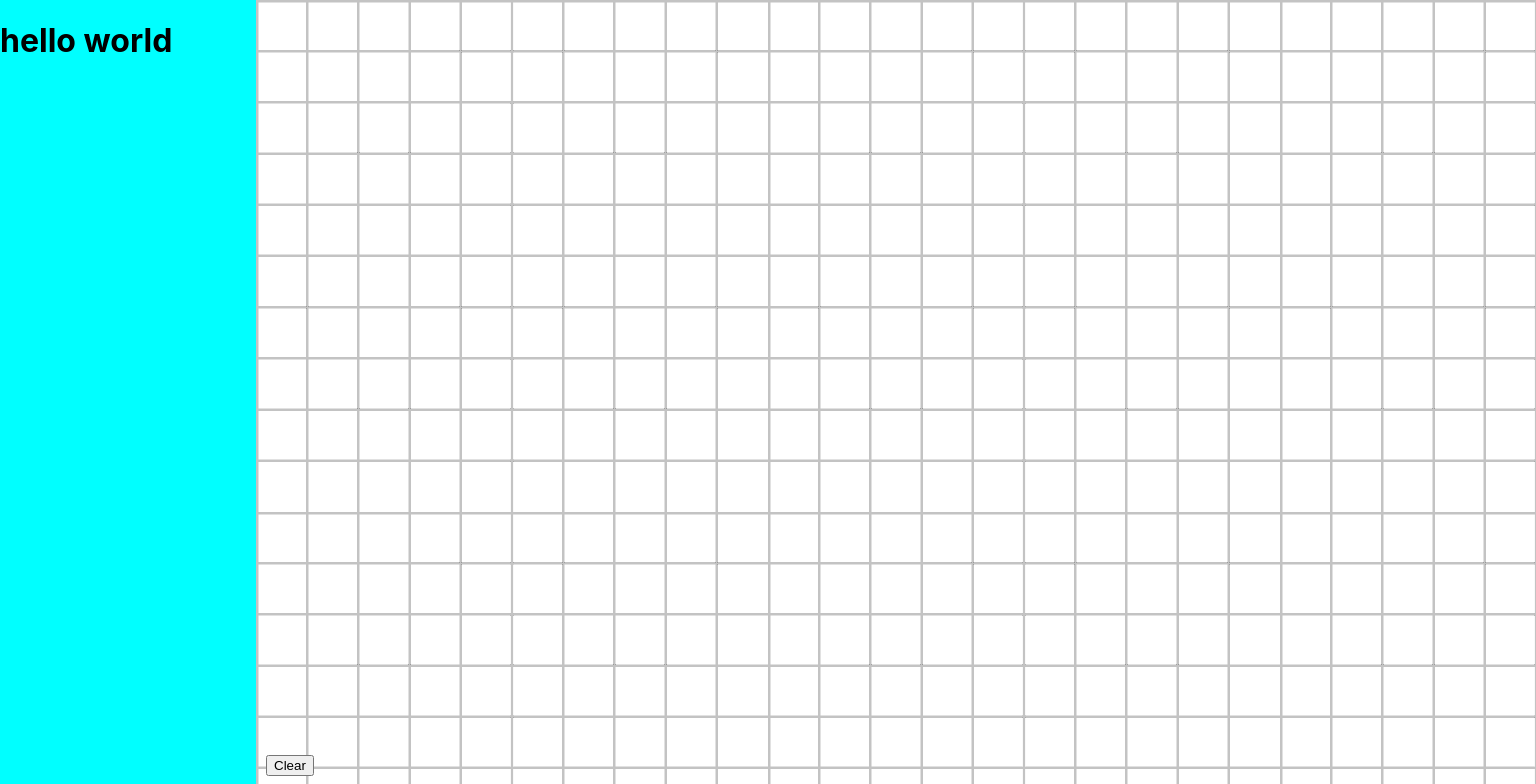
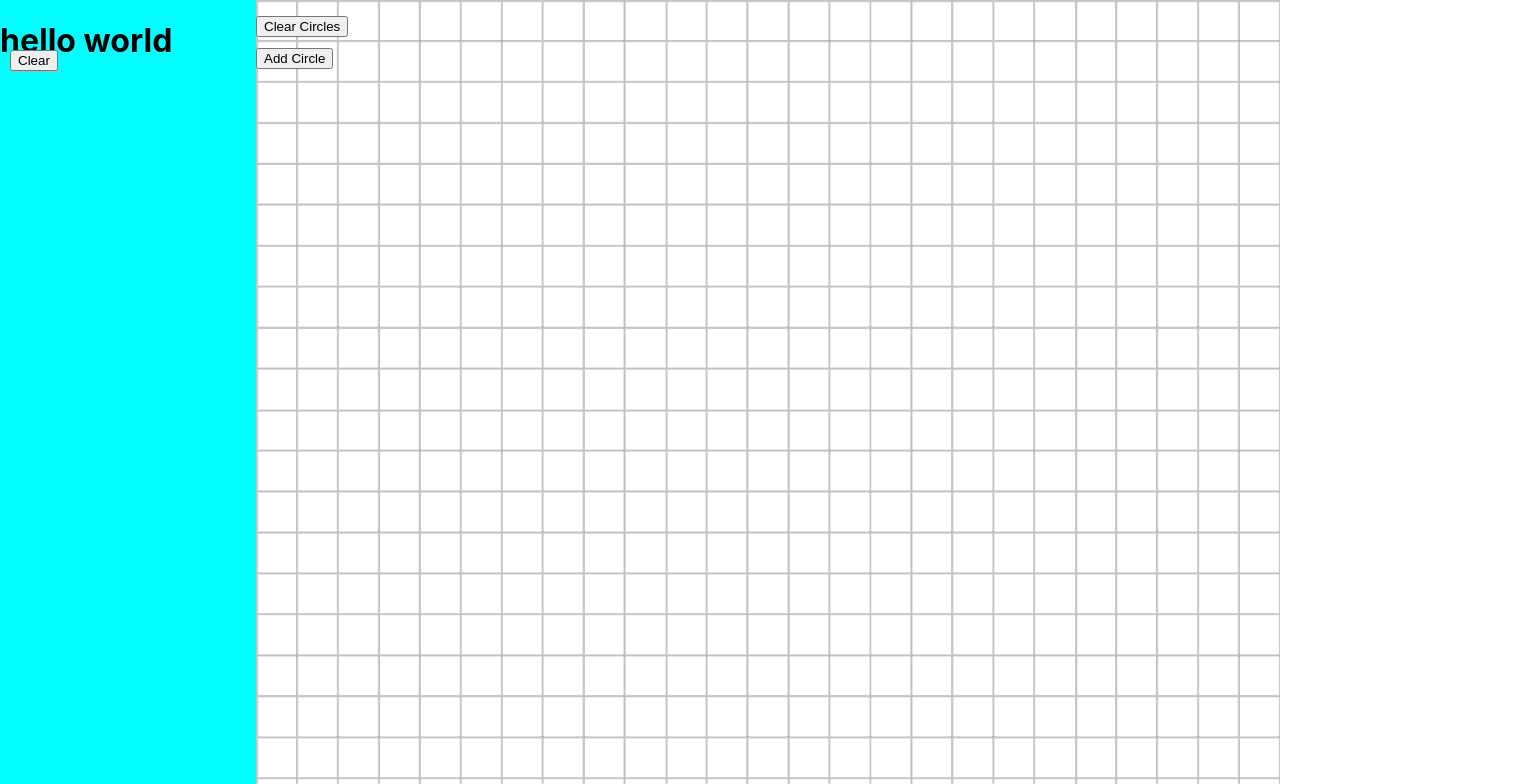
Before and after one commit to felipegchaves/capstone-DND-battleMap, a React (Create React App) app: page / in a window 1280 px wide. Shown: the top 784 px of the page, 1536 px wide, since content can reach past the window. Built offline with nearby package versions, Linux system fonts and the light colour scheme.

Commit message:
clear token btn, fixed sizing issue

```diff
--- a/src/App.js
+++ b/src/App.js
@@ -12,7 +12,7 @@ function App() {
         <SideBar />
         <div className="container">
           <CanvasDrawing />
-          {/* <DragAndDrop /> */}
+          <DragAndDrop />
         </div>
       </div>
     </>
--- a/src/CanvasDrawing.jsx
+++ b/src/CanvasDrawing.jsx
@@ -8,10 +8,10 @@ export default function CanvasDrawing() {
 
   useEffect(() => {
     const canvas = canvasRef.current;
-    canvas.width = window.innerWidth * 2;
-    canvas.height = window.innerHeight * 2;
-    canvas.style.width = `${window.innerWidth}px`;
-    canvas.style.height = `${window.innerHeight}px`;
+    canvas.width = window.innerWidth * 0.8 * 2;
+    canvas.height = window.innerHeight * 1 * 2;
+    canvas.style.width = '100%';
+    canvas.style.height = '100%';
 
     const ctx = canvas.getContext("2d");
     ctx.scale(2, 2);
@@ -51,6 +51,7 @@ export default function CanvasDrawing() {
 
   return (
     <div className="canvas">
+      <button className="clear-btn" onClick={clearCanvas}>Clear</button>
       <canvas
         className='canvas__background'
         onMouseDown={startDrawing}
@@ -58,7 +59,6 @@ export default function CanvasDrawing() {
         onMouseMove={draw}
         ref={canvasRef}
       />
-      <button className="clear-btn" onClick={clearCanvas}>Clear</button>
     </div>
   );
 }
--- a/src/CanvasDrawing.scss
+++ b/src/CanvasDrawing.scss
@@ -1,23 +1,23 @@
 .canvas {
     // position: relative;
     // width: 100%;
-    width: 80vw;
+    // width: 80vw;
     // height: 100vh;
     &__background {
     background-image: url('./assets/dnd-grid.png');
     background-size: contain;
     // background-repeat: repeat;
     background-size: 40%;
-    width: 100%;
+    // width: 100%;
     // height: 100%;
     }
 }
 
 .clear-btn {
-    // position: absolute;
-    position: relative;
+    position: absolute;
+    // position: relative;
     // top: 16px;
-    bottom: 50px;
+    top: 50px;
     left: 10px;
     z-index: 1;
 }
--- a/src/app.scss
+++ b/src/app.scss
@@ -1,6 +1,7 @@
 .container {
     // height: 100%;
 //     width: 100%;
+width: 80vw;
 }
 
 .flex {
--- a/src/components/DragAndDrop/DragAndDrop.jsx
+++ b/src/components/DragAndDrop/DragAndDrop.jsx
@@ -51,9 +51,14 @@ export default function DragAndDrop() {
     setCircles(newCircles);
   }
 
+  function clearCircles() {
+    setCircles([]);
+  }
+
   return (
-    <div className="circle-container">
+    <div className="dragAndDrop">
       <button className="add-btn" onClick={addCircle}>Add Circle</button>
+      <button className="clearToken" onClick={clearCircles}>Clear Circles</button>
       <DragDropContext onDragEnd={onDragEnd}>
         <Droppable droppableId="circles">
           {(provided) => (
--- a/src/components/DragAndDrop/DragAndDrop.scss
+++ b/src/components/DragAndDrop/DragAndDrop.scss
@@ -3,6 +3,11 @@
 }
 
 .add-btn {
+  position: absolute;
+  top: 3rem;
+}
+
+.clearToken {
   position: absolute;
   top: 1rem;
 }
@@ -17,8 +22,8 @@
   cursor: move;
 }
 
-.circle-container {
-  display: flex;
+.dragAndDrop {
+  // display: flex;
   justify-content: center;
   margin-top: 50px;
 }
```
Also changed, not shown: 1 other file (tests, documents, lock files or other folders).
